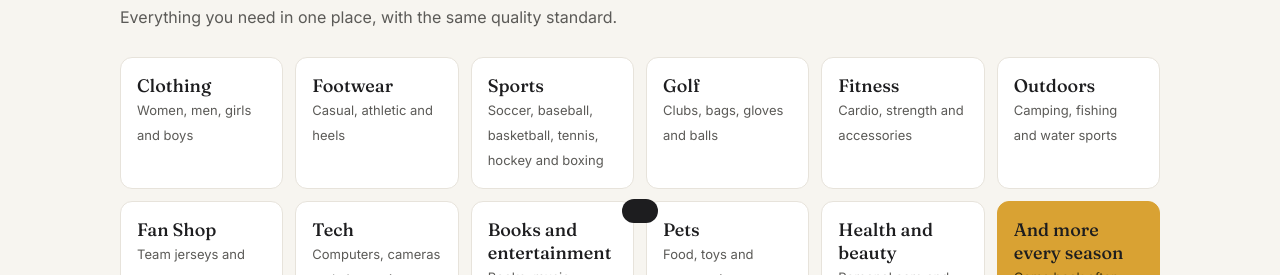
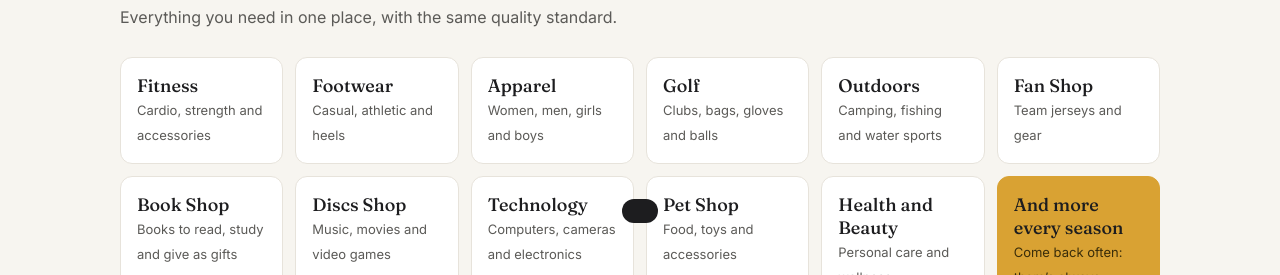
Before and after one commit to Ximena-tm/dataco-dba, a plain HTML site: page index.html in a window 1280 px wide. Shown: the part 677-952 px from the top of the page. Drawn offline with nearby package versions, Linux system fonts and the light colour scheme.

Commit message:
Update index.html

```diff
--- a/index.html
+++ b/index.html
@@ -123,15 +123,15 @@ dialog{border:1px solid var(--stone);border-radius:14px;background:var(--card);c
 <h2>Compra por categoría</h2>
 <p class="sub">Todo lo que necesitas en un solo lugar, con el mismo estándar de calidad.</p>
 <div class="cats">
+<a class="cat" href="#destacados"><b>Fitness</b><span>Cardio, fuerza y accesorios</span></a>
+<a class="cat" href="#destacados"><b>Calzado</b><span>Casual, deportivo y tacos</span></a>
 <a class="cat" href="#destacados"><b>Ropa</b><span>Mujer, hombre, niñas y niños</span></a>
-<a class="cat" href="#destacados"><b>Calzado</b><span>Casual, deportivo y tacos</span></a>
-<a class="cat" href="#destacados"><b>Deportes</b><span>Fútbol, béisbol, baloncesto, tenis, hockey y boxeo</span></a>
 <a class="cat" href="#destacados"><b>Golf</b><span>Palos, bolsas, guantes y pelotas</span></a>
-<a class="cat" href="#destacados"><b>Fitness</b><span>Cardio, fuerza y accesorios</span></a>
 <a class="cat" href="#destacados"><b>Aire libre</b><span>Camping, pesca y deportes acuáticos</span></a>
 <a class="cat" href="#destacados"><b>Fan Shop</b><span>Camisetas y artículos de equipos</span></a>
+<a class="cat" href="#destacados"><b>Libros</b><span>Libros para leer, estudiar y regalar</span></a>
+<a class="cat" href="#destacados"><b>Discos</b><span>Música, películas y videojuegos</span></a>
 <a class="cat" href="#destacados"><b>Tecnología</b><span>Computadoras, cámaras y electrónica</span></a>
-<a class="cat" href="#destacados"><b>Libros y entretenimiento</b><span>Libros, música, películas y videojuegos</span></a>
 <a class="cat" href="#destacados"><b>Mascotas</b><span>Alimento, juguetes y accesorios</span></a>
 <a class="cat" href="#destacados"><b>Salud y belleza</b><span>Cuidado personal y bienestar</span></a>
 <a class="cat more" href="#destacados"><b>Y más cada temporada</b><span>Vuelve seguido: siempre hay novedades</span></a>
@@ -205,7 +205,7 @@ var D={"Categorías":"Categories","Ofertas":"Deals","Envíos":"Shipping","Acerca
 "Ver ofertas de la semana":"See this week’s deals","Desde San Juan, Puerto Rico · Español e inglés":"From San Juan, Puerto Rico · Spanish and English",
 "4 velocidades de envío":"4 shipping speeds","· estándar a mismo día":"· standard to same day","Pago a tu manera":"Pay your way","· tarjeta, transferencia, efectivo":"· card, transfer, cash","Solo buena calidad":"Good quality only","· reglas iguales para todos":"· same rules for everyone",
 "Compra por categoría":"Shop by category","Todo lo que necesitas en un solo lugar, con el mismo estándar de calidad.":"Everything you need in one place, with the same quality standard.",
-"Ropa":"Clothing","Mujer, hombre, niñas y niños":"Women, men, girls and boys","Calzado":"Footwear","Casual, deportivo y tacos":"Casual, athletic and heels","Deportes":"Sports","Fútbol, béisbol, baloncesto, tenis, hockey y boxeo":"Soccer, baseball, basketball, tennis, hockey and boxing","Golf":"Golf","Palos, bolsas, guantes y pelotas":"Clubs, bags, gloves and balls","Fitness":"Fitness","Cardio, fuerza y accesorios":"Cardio, strength and accessories","Aire libre":"Outdoors","Camping, pesca y deportes acuáticos":"Camping, fishing and water sports","Fan Shop":"Fan Shop","Camisetas y artículos de equipos":"Team jerseys and gear","Tecnología":"Tech","Computadoras, cámaras y electrónica":"Computers, cameras and electronics","Libros y entretenimiento":"Books and entertainment","Libros, música, películas y videojuegos":"Books, music, movies and video games","Mascotas":"Pets","Alimento, juguetes y accesorios":"Food, toys and accessories","Salud y belleza":"Health and beauty","Cuidado personal y bienestar":"Personal care and wellness","Y más cada temporada":"And more every season","Vuelve seguido: siempre hay novedades":"Come back often: there’s always something new",
+"Ropa":"Apparel","Mujer, hombre, niñas y niños":"Women, men, girls and boys","Calzado":"Footwear","Casual, deportivo y tacos":"Casual, athletic and heels","Deportes":"Sports","Fútbol, béisbol, baloncesto, tenis, hockey y boxeo":"Soccer, baseball, basketball, tennis, hockey and boxing","Golf":"Golf","Palos, bolsas, guantes y pelotas":"Clubs, bags, gloves and balls","Fitness":"Fitness","Cardio, fuerza y accesorios":"Cardio, strength and accessories","Aire libre":"Outdoors","Camping, pesca y deportes acuáticos":"Camping, fishing and water sports","Fan Shop":"Fan Shop","Camisetas y artículos de equipos":"Team jerseys and gear","Tecnología":"Technology","Computadoras, cámaras y electrónica":"Computers, cameras and electronics","Libros":"Book Shop","Discos":"Discs Shop","Libros para leer, estudiar y regalar":"Books to read, study and give as gifts","Música, películas y videojuegos":"Music, movies and video games","Libros, música, películas y videojuegos":"Books, music, movies and video games","Mascotas":"Pet Shop","Alimento, juguetes y accesorios":"Food, toys and accessories","Salud y belleza":"Health and Beauty","Cuidado personal y bienestar":"Personal care and wellness","Y más cada temporada":"And more every season","Vuelve seguido: siempre hay novedades":"Come back often: there’s always something new",
 "Ofertas de la semana":"This week’s deals","¿A dónde enviamos?":"Where do we ship?","Elige tu región y mira cuándo puede llegar tu pedido.":"Pick your region and see when your order could arrive.","Región de entrega":"Delivery region",
 "Estados Unidos y Canadá":"United States and Canada","Latinoamérica":"Latin America","Europa":"Europe","Pacífico Asiático":"Asia Pacific","África":"Africa",
 "Pagas con tarjeta de débito, transferencia, efectivo o pago en línea. Si tu pedido se retrasa, te avisamos antes.":"Pay by debit card, bank transfer, cash or online payment. If your order is delayed, we’ll tell you first.",
@@ -259,8 +259,8 @@ walk();tr();
  if(!window.supabase||SB_URL.indexOf("TU-PROYECTO")>-1)return;
  sb=supabase.createClient(SB_URL,SB_KEY);
  sb.auth.onAuthStateChange(function(ev,s){user=s?s.user:null;if(user)setTimeout(sync,0);else items=[];ui()});
- var r=await sb.from("productos").select("id,nombre_es,nombre_en,precio,precio_anterior,dias_min,dias_max,categorias(nombre)").eq("activo",true).order("id").limit(60);
- if(!r.error&&r.data&&r.data.length){cur=r.data.map(function(p){return{id:p.id,es:p.nombre_es,en:p.nombre_en,cat:p.categorias?p.categorias.nombre:"",price:Number(p.precio),old:p.precio_anterior?Number(p.precio_anterior):null,a:p.dias_min,b:p.dias_max}});stat="Catálogo cargado desde la base de datos.";tr()}
+ var r=await sb.from("productos").select("id,nombre_es,nombre_en,precio,precio_anterior,dias_min,dias_max,categorias(nombre_es)").eq("activo",true).order("id").limit(60);
+ if(!r.error&&r.data&&r.data.length){cur=r.data.map(function(p){return{id:p.id,es:p.nombre_es,en:p.nombre_en,cat:p.categorias?p.categorias.nombre_es:"",price:Number(p.precio),old:p.precio_anterior?Number(p.precio_anterior):null,a:p.dias_min,b:p.dias_max}});stat="Catálogo cargado desde la base de datos.";tr()}
  var seen=false;try{seen=sessionStorage.getItem("mer-seen")}catch(e){}
  if(!seen){try{sessionStorage.setItem("mer-seen","1")}catch(e){}await sb.from("visitas").insert({pagina:"inicio",idioma:L})}
 }catch(e){console.error(e)}})();
```
